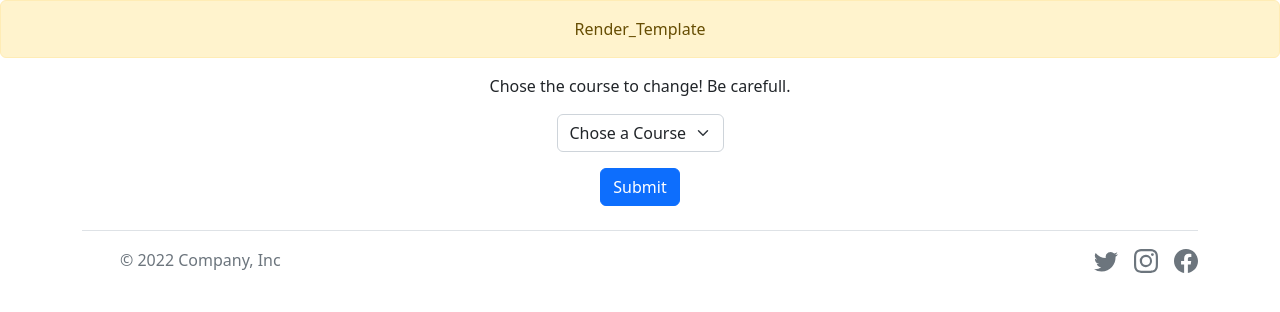
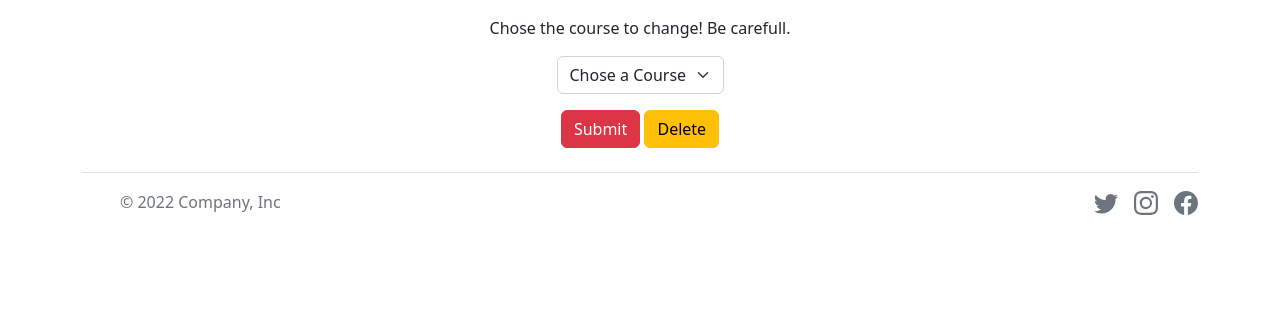
Before and after one commit to HundredSongs/E-Learning-Website, a Flask app: page /admin in a window 1280 px wide. Shown: the part 72-384 px from the top of the page. Run offline with Flask 2, Linux system fonts and the light colour scheme; the visitor is signed in with stand-in values (Sample User, id 1); some libraries are stand-ins or nearby versions.

Commit message:
Finished implementing the admin courses change

```diff
--- a/app.py
+++ b/app.py
@@ -49,15 +49,34 @@ def admin():
         ids = db.execute("SELECT * FROM courses")
         courses = db.execute("SELECT * FROM courses WHERE id = ?", id)
 
-        flash(id)
-        return render_template("admin.html", courses = courses, ids = ids)
+        # Create a new course
+        if id == "new":
+            db.execute("INSERT INTO courses (text, price, name) VALUES ('Description', 'Free', 'Name')")
 
+            flash("New Course Created")
+            return redirect("/admin")
+
+        # Delete Course
+
+
+        # Change course info
+        elif request.form.get("name") and request.form.get("text") and request.form.get("id"):
+
+            db.execute("UPDATE courses SET text = ?, name = ? WHERE id = ?",
+                request.form.get("text"), request.form.get("name"), request.form.get("id"))
+
+            flash("Course Updated")
+            return redirect("/admin")
+
+        else:
+            return render_template("admin.html", courses = courses, ids = ids)
+
+    # Render Template
     else:
         id = request.form.get("id")
         ids = db.execute("SELECT * FROM courses")
         courses = db.execute("SELECT * FROM courses WHERE id = ?", id)
 
-        flash("Render_Template")
         return render_template("admin.html", courses = courses, ids = ids)
 
 
--- a/templates/admin.html
+++ b/templates/admin.html
@@ -17,6 +17,11 @@ Course ID : {{ course.id }} - {{ course.name }}
 <div class="input-group mb-3" name="name" id="name">
     <span class="input-group-text" id="inputGroup-sizing-default">Name</span>
     <input name="name" id="name" type="text" class="form-control" aria-label="Sizing example input" aria-describedby="inputGroup-sizing-default" placeholder="{{ course.name }}" value="{{ course.name }}">
+    </div>
+
+<div class="input-group mb-3" name="price" id="price">
+    <span class="input-group-text" id="inputGroup-sizing-default">Name</span>
+    <input name="price" id="price" type="text" class="form-control" aria-label="Sizing example input" aria-describedby="inputGroup-sizing-default" placeholder="{{ course.price }}" value="{{ course.price }}">
     </div>
 
 
@@ -42,7 +47,9 @@ Course ID : {{ course.id }} - {{ course.name }}
 
 
 <p></p>
-<button class="btn btn-primary" type="submit">Submit</button>
+<button class="btn btn-danger" type="submit">Submit</button>
+<button id="delete" name="delete" class="btn btn-warning" type="submit">Delete</button>
+
 
     </form>
 
--- a/templates/index.html
+++ b/templates/index.html
@@ -10,15 +10,15 @@ Home
 <div id="carouselExampleInterval" class="carousel slide" data-bs-ride="carousel">
     <div class="carousel-inner">
       <div class="carousel-item active" data-bs-interval="5000">
-        <img class="img-fluid bd-placeholder-img bd-placeholder-img-lg d-block w-100" src="../static/img.png" role="img" aria-label="Placeholder: First slide" preserveAspectRatio="xMidYMid slice" focusable="false"><title>Placeholder</title><rect width="100%" height="100%" fill="#777"></rect><text x="50%" y="50%" fill="#555" dy=".3em">First slide</text></img>
+        <img class="img-fluid bd-placeholder-img bd-placeholder-img-lg d-block w-100" src="../static/car1.png" role="img" aria-label="Placeholder: First slide" preserveAspectRatio="xMidYMid slice" focusable="false"><title>Placeholder</title><rect width="100%" height="100%" fill="#777"></rect><text x="50%" y="50%" fill="#555" dy=".3em">First slide</text></img>
 
       </div>
       <div class="carousel-item" data-bs-interval="5000">
-        <img class="img-fluid bd-placeholder-img bd-placeholder-img-lg d-block w-100"  src="../static/img.png" role="img" aria-label="Placeholder: Second slide" preserveAspectRatio="xMidYMid slice" focusable="false"><title>Placeholder</title><rect width="100%" height="100%" fill="#666"></rect><text x="50%" y="50%" fill="#444" dy=".3em">Second slide</text></img>
+        <img class="img-fluid bd-placeholder-img bd-placeholder-img-lg d-block w-100"  src="../static/car2.png" role="img" aria-label="Placeholder: Second slide" preserveAspectRatio="xMidYMid slice" focusable="false"><title>Placeholder</title><rect width="100%" height="100%" fill="#666"></rect><text x="50%" y="50%" fill="#444" dy=".3em">Second slide</text></img>
 
       </div>
       <div class="carousel-item" data-bs-interval="5000">
-        <img class="img-fluid bd-placeholder-img bd-placeholder-img-lg d-block w-100" src="../static/img.png" role="img" aria-label="Placeholder: Third slide" preserveAspectRatio="xMidYMid slice" focusable="false"><title>Placeholder</title><rect width="100%" height="100%" fill="#555"></rect><text x="50%" y="50%" fill="#333" dy=".3em">Third slide</text></img>
+        <img class="img-fluid bd-placeholder-img bd-placeholder-img-lg d-block w-100" src="../static/car3.png" role="img" aria-label="Placeholder: Third slide" preserveAspectRatio="xMidYMid slice" focusable="false"><title>Placeholder</title><rect width="100%" height="100%" fill="#555"></rect><text x="50%" y="50%" fill="#333" dy=".3em">Third slide</text></img>
 
       </div>
     </div>
```
Also changed, not shown: project.db, static/car1.png (added), static/car2.png (added), static/car3.png (added), 2 other files.
